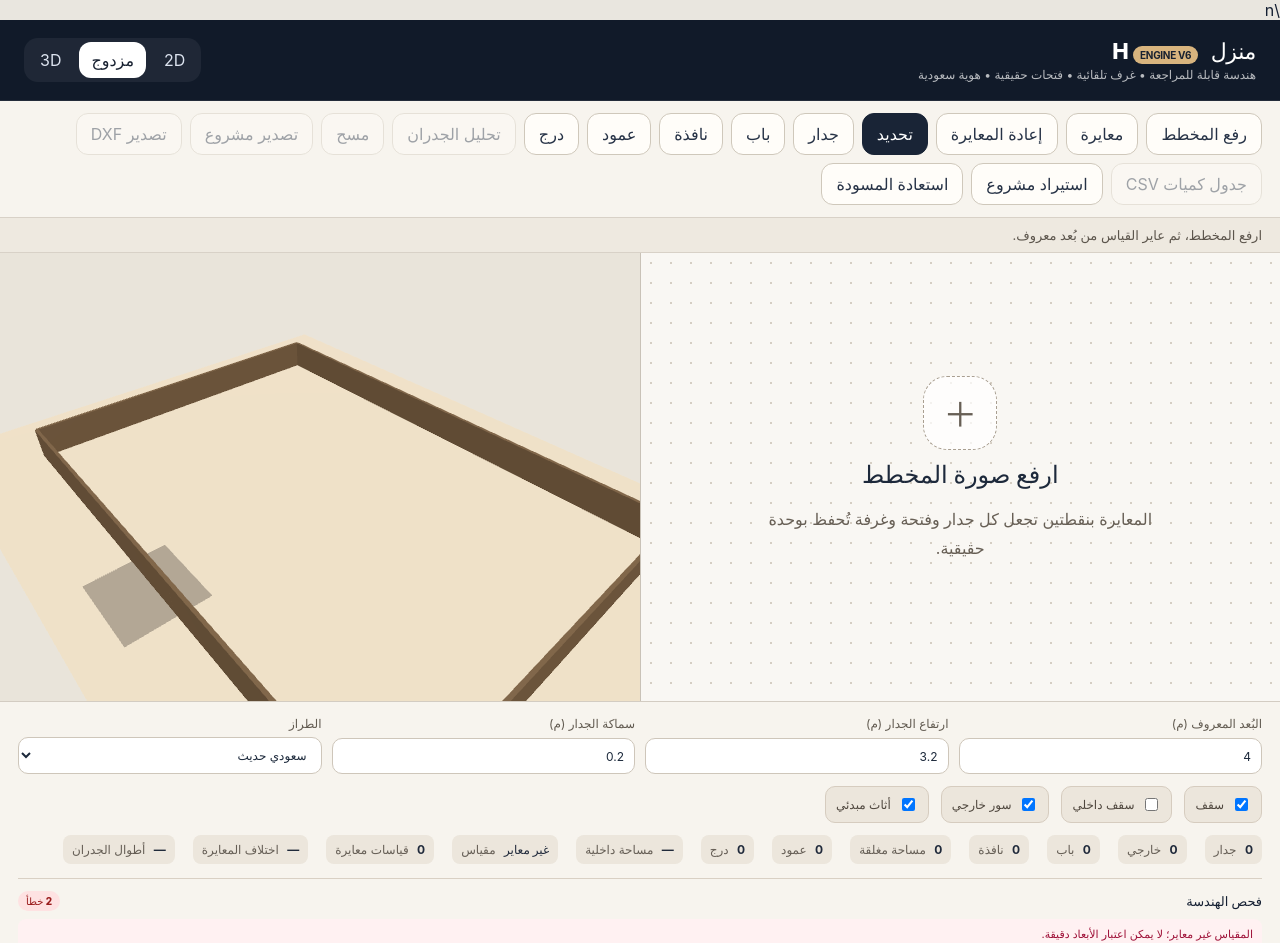
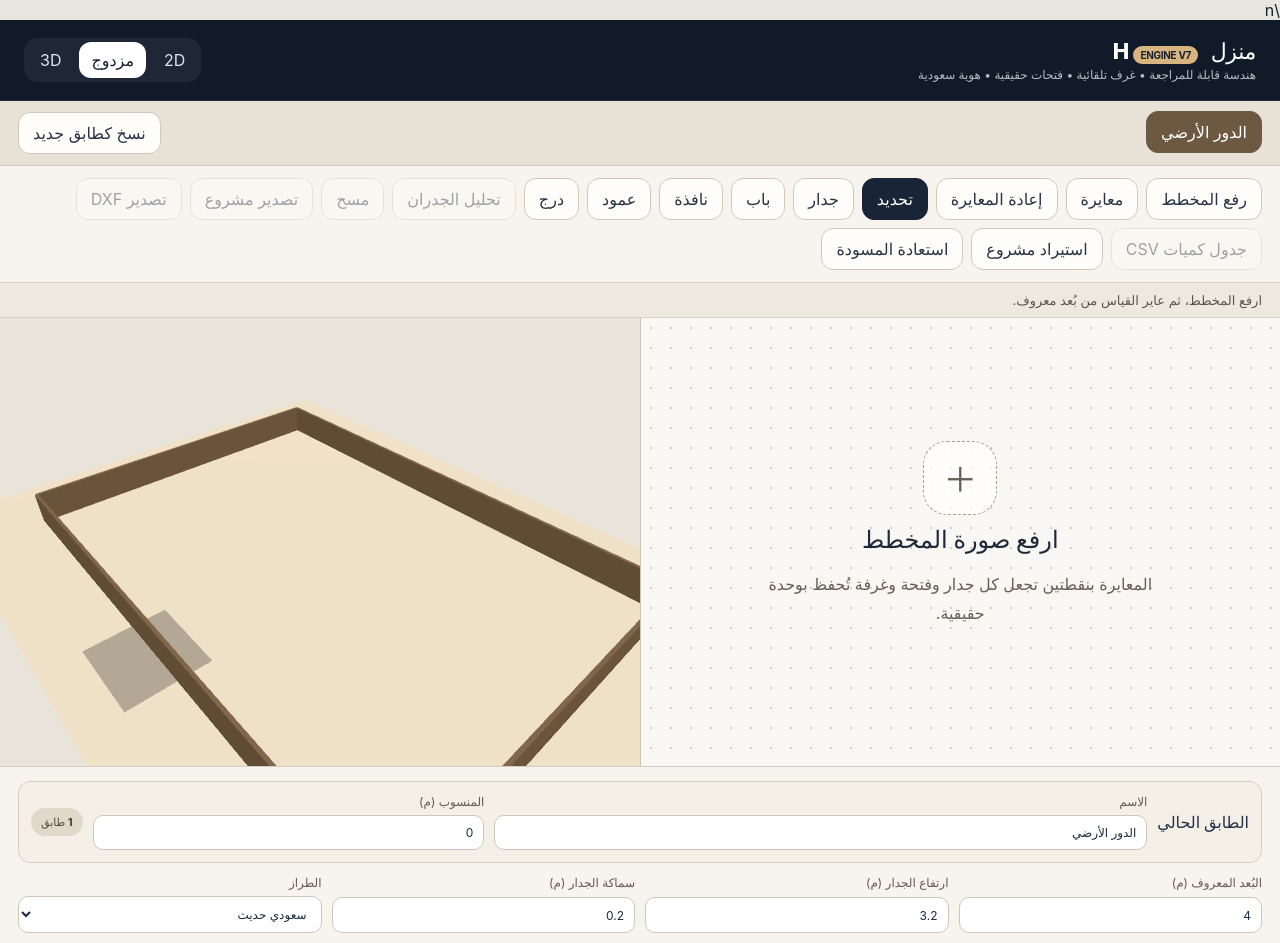
Before and after one commit to Hasan0525-H/Manzel-H, a React (Vite) app: page / in a window 1280 px wide. Shown: the top 943 px of the page. Built offline with nearby package versions, Linux system fonts and the light colour scheme.

Commit message:
Reconstruction Engine V7
Add independent multi-floor editing, project v6 persistence, floor duplication, elevations, and stacked 3D preview.

```diff
--- a/src/App.tsx
+++ b/src/App.tsx
@@ -1,7 +1,7 @@
 import { useEffect, useMemo, useRef, useState } from "react";
 import * as THREE from "three";
 import { canonicalizeAndInferOpenings, detectRooms, dist, pointOnWall, projectToSegment, snapOrthogonalIntersections, snapPoint } from "./geometry";
-import type { CalibrationEvidence, Column, Opening, Point, ProjectSnapshot, Room, Stair, Wall } from "./types";
+import type { CalibrationEvidence, Column, FloorLevel, Opening, Point, ProjectSnapshot, Room, Stair, Wall } from "./types";
 import { validateReconstruction } from "./validation";
 import { analyzeWithRemote } from "./analyzer";
 import { createEvidence, robustScale } from "./calibration";
@@ -21,6 +21,8 @@ function App() {
   const [rooms, setRooms] = useState<Room[]>([]);
   const [columns, setColumns] = useState<Column[]>([]);
   const [stairs, setStairs] = useState<Stair[]>([]);
+  const [floors, setFloors] = useState<FloorLevel[]>([]);
+  const [activeFloorId, setActiveFloorId] = useState<string>("floor-1");
   const [exteriorWallIds, setExteriorWallIds] = useState<string[]>([]);
   const [roomNames, setRoomNames] = useState<Record<string, string>>({});
   const [tool, setTool] = useState<Tool>("select");
@@ -55,6 +57,105 @@ function App() {
   const validationIssues = useMemo(() => validateReconstruction(walls, openings, rooms, metersPerPixel), [walls, openings, rooms, metersPerPixel]);
   const errorCount = validationIssues.filter((issue) => issue.severity === "error").length;
   const warningCount = validationIssues.filter((issue) => issue.severity === "warning").length;
+
+  const currentFloor = (): FloorLevel => {
+    const existing = floors.find((f) => f.id === activeFloorId);
+    return {
+      id: activeFloorId,
+      name: existing?.name || "الدور الأرضي",
+      elevationM: existing?.elevationM ?? 0,
+      heightM: wallHeight,
+      image: {
+        width: imageSize.w,
+        height: imageSize.h,
+        ...(imageDataUrl ? { dataUrl: imageDataUrl } : {}),
+      },
+      calibration: {
+        knownMeters,
+        metersPerPixel,
+        evidence: calibrationEvidence,
+        spreadPct: calibrationSpreadPct,
+      },
+      walls,
+      openings,
+      rooms,
+      columns,
+      stairs,
+    };
+  };
+
+  const syncActiveFloor = () => {
+    const floor = currentFloor();
+    setFloors((items) => {
+      const exists = items.some((f) => f.id === floor.id);
+      return exists ? items.map((f) => f.id === floor.id ? floor : f) : [...items, floor];
+    });
+    return floor;
+  };
+
+  const loadFloor = (floor: FloorLevel) => {
+    setActiveFloorId(floor.id);
+    setImageSize({ w: floor.image.width, h: floor.image.height });
+    setImageDataUrl(floor.image.dataUrl || "");
+    setImageUrl(floor.image.dataUrl || "");
+    setKnownMeters(floor.calibration.knownMeters);
+    setMetersPerPixel(floor.calibration.metersPerPixel);
+    setCalibrationEvidence(floor.calibration.evidence || []);
+    setCalibrationSpreadPct(floor.calibration.spreadPct ?? null);
+    setWallHeight(floor.heightM || 3.2);
+    setWalls(floor.walls || []);
+    setOpenings(floor.openings || []);
+    setColumns(floor.columns || []);
+    setStairs(floor.stairs || []);
+    const names: Record<string, string> = {};
+    for (const room of floor.rooms || []) names[roomKey(room)] = room.name;
+    setRoomNames(names);
+    setSelectedWallId(null);
+    setSelectedOpeningId(null);
+    setSelectedColumnId(null);
+    setSelectedStairId(null);
+  };
+
+  const switchFloor = (id: string) => {
+    const current = syncActiveFloor();
+    const target = floors.find((f) => f.id === id);
+    if (target) loadFloor(target);
+    else if (current.id === id) loadFloor(current);
+  };
+
+  const duplicateFloor = () => {
+    const source = currentFloor();
+    const nextIndex = Math.max(1, floors.length + 1);
+    const id = `floor-${Date.now()}`;
+    const elevationM = (source.elevationM || 0) + source.heightM;
+    const clone: FloorLevel = {
+      ...source,
+      id,
+      name: `الدور ${nextIndex}`,
+      elevationM,
+      walls: source.walls.map((w) => ({ ...w, id: uid(), a: { ...w.a }, b: { ...w.b } })),
+      openings: [],
+      columns: source.columns.map((col) => ({ ...col, id: uid(), point: { ...col.point } })),
+      stairs: source.stairs.map((stair) => ({ ...stair, id: uid(), origin: { ...stair.origin } })),
+      rooms: source.rooms.map((room) => ({ ...room, id: uid(), cells: room.cells.map((cell) => ({ ...cell })), centroid: { ...room.centroid } })),
+    };
+    const wallMap = new Map(source.walls.map((w, i) => [w.id, clone.walls[i]?.id]));
+    clone.openings = source.openings.map((o) => ({ ...o, id: uid(), wallId: wallMap.get(o.wallId) || o.wallId }));
+    setFloors((items) => {
+      const synced = items.some((f) => f.id === source.id) ? items.map((f) => f.id === source.id ? source : f) : [...items, source];
+      return [...synced, clone];
+    });
+    loadFloor(clone);
+    setMessage("تم إنشاء طابق جديد من نسخة الطابق الحالي.");
+  };
+
+  const renameActiveFloor = (name: string) => {
+    setFloors((items) => items.map((f) => f.id === activeFloorId ? { ...f, name } : f));
+  };
+
+  const updateActiveFloorElevation = (elevationM: number) => {
+    setFloors((items) => items.map((f) => f.id === activeFloorId ? { ...f, elevationM } : f));
+  };
 
   useEffect(() => {
     if (!scaleReady || walls.length < 4) {
@@ -93,6 +194,14 @@ function App() {
       setCalibrationEvidence([]);
       setCalibrationSpreadPct(null);
       setMetersPerPixel(null);
+      const ground: FloorLevel = {
+        id: "floor-1", name: "الدور الأرضي", elevationM: 0, heightM: wallHeight,
+        image: { width: raster.width, height: raster.height, dataUrl: raster.dataUrl },
+        calibration: { knownMeters, metersPerPixel: null, evidence: [], spreadPct: null },
+        walls: [], openings: [], rooms: [], columns: [], stairs: []
+      };
+      setFloors([ground]);
+      setActiveFloorId(ground.id);
       setMessage(raster.sourceType === "pdf"
         ? "تم تحميل الصفحة الأولى من PDF. عاير بعدًا معروفًا ثم شغّل التحليل."
         : "تم رفع المخطط. عاير القياس أولاً للحصول على أبعاد حقيقية.");
@@ -434,7 +543,7 @@ function App() {
 
   function createSnapshot(includeImage = true): ProjectSnapshot {
     return {
-      version: 5,
+      version: 6,
       units: scaleReady ? "meter" : "pixel",
       image: {
         width: imageSize.w,
@@ -448,6 +557,13 @@ function App() {
       rooms,
       columns,
       stairs,
+      floors: (() => {
+        const active = currentFloor();
+        return floors.some((f) => f.id === active.id)
+          ? floors.map((f) => f.id === active.id ? active : f)
+          : [...floors, active];
+      })(),
+      activeFloorId,
     };
   }
 
@@ -509,6 +625,28 @@ function App() {
     setOpenings(snapshot.openings || []);
     setColumns(snapshot.columns || []);
     setStairs(snapshot.stairs || []);
+    if (snapshot.floors?.length) {
+      setFloors(snapshot.floors);
+      const targetId = snapshot.activeFloorId || snapshot.floors[0].id;
+      const target = snapshot.floors.find((f) => f.id === targetId) || snapshot.floors[0];
+      loadFloor(target);
+    } else {
+      const legacyFloor: FloorLevel = {
+        id: "floor-1",
+        name: "الدور الأرضي",
+        elevationM: 0,
+        heightM: snapshot.building.wallHeight,
+        image: snapshot.image,
+        calibration: snapshot.calibration,
+        walls: snapshot.walls || [],
+        openings: snapshot.openings || [],
+        rooms: snapshot.rooms || [],
+        columns: snapshot.columns || [],
+        stairs: snapshot.stairs || [],
+      };
+      setFloors([legacyFloor]);
+      setActiveFloorId(legacyFloor.id);
+    }
     const names: Record<string, string> = {};
     for (const room of snapshot.rooms || []) names[roomKey(room)] = room.name;
     setRoomNames(names);
@@ -519,7 +657,7 @@ function App() {
     if (!file) return;
     try {
       const snapshot = JSON.parse(await file.text()) as ProjectSnapshot;
-      if (!snapshot || ![3,4,5].includes(Number(snapshot.version)) || !Array.isArray(snapshot.walls)) throw new Error("invalid");
+      if (!snapshot || ![3,4,5,6].includes(Number(snapshot.version)) || !Array.isArray(snapshot.walls)) throw new Error("invalid");
       loadSnapshot(snapshot);
     } catch {
       setMessage("ملف المشروع غير صالح أو من إصدار غير مدعوم.");
@@ -544,7 +682,7 @@ function App() {
     <div className="app">
       <header className="topbar">
         <div>
-          <div className="brand">منزل H <span>ENGINE V6</span></div>
+          <div className="brand">منزل H <span>ENGINE V7</span></div>
           <div className="subtitle">هندسة قابلة للمراجعة • غرف تلقائية • فتحات حقيقية • هوية سعودية</div>
         </div>
         <div className="view-switch">
@@ -555,6 +693,17 @@ function App() {
           ))}
         </div>
       </header>
+
+      <section className="floorbar">
+        <div className="floor-tabs">
+          {(floors.length ? floors : [currentFloor()]).map((floor) => (
+            <button key={floor.id} className={activeFloorId === floor.id ? "active" : ""} onClick={() => switchFloor(floor.id)}>
+              {floor.name}
+            </button>
+          ))}
+        </div>
+        <button onClick={duplicateFloor}>نسخ كطابق جديد</button>
+      </section>
 
       <section className="toolbar">
         <label className="upload">رفع المخطط<input type="file" accept="image/*,application/pdf,.pdf" onChange={(e) => onUpload(e.target.files?.[0])} /></label>
@@ -723,12 +872,26 @@ function App() {
               columns={columns}
               stairs={stairs}
               furnitureVisible={furnitureVisible}
+              floorElevationM={floors.find((f) => f.id === activeFloorId)?.elevationM ?? 0}
+              otherFloors={floors.filter((f) => f.id !== activeFloorId)}
             />
           </section>
         )}
       </main>
 
       <aside className="inspector">
+        <div className="floor-editor">
+          <strong>الطابق الحالي</strong>
+          <label>الاسم
+            <input value={(floors.find((f) => f.id === activeFloorId)?.name) || "الدور الأرضي"} onChange={(e) => renameActiveFloor(e.target.value)} />
+          </label>
+          <label>المنسوب (م)
+            <input type="number" step="0.01" value={floors.find((f) => f.id === activeFloorId)?.elevationM ?? 0}
+              onChange={(e) => updateActiveFloorElevation(Number(e.target.value))} />
+          </label>
+          <span className="floor-count">{Math.max(1, floors.length)} طابق</span>
+        </div>
+
         <div className="inspector-grid">
           <label>البُعد المعروف (م)
             <input type="number" step="0.01" value={knownMeters} onChange={(e) => setKnownMeters(Number(e.target.value))} />
@@ -936,6 +1099,8 @@ function ThreePreview(props: {
   columns: Column[];
   stairs: Stair[];
   furnitureVisible: boolean;
+  floorElevationM: number;
+  otherFloors: FloorLevel[];
 }) {
   const mount = useRef<HTMLDivElement | null>(null);
   const exportRoot = useRef<THREE.Group | null>(null);
@@ -1206,7 +1371,30 @@ function ThreePreview(props: {
       }
     }
 
+    group.position.y = props.floorElevationM;
     scene.add(group);
+
+    const ghostMat = new THREE.MeshStandardMaterial({ color: 0x9ca3af, roughness: 0.85, transparent: true, opacity: 0.38 });
+    for (const floor of props.otherFloors) {
+      const floorScale = floor.calibration.metersPerPixel ?? scale;
+      const floorCx = floor.image.width * floorScale / 2;
+      const floorCy = floor.image.height * floorScale / 2;
+      const ghost = new THREE.Group();
+      ghost.position.y = floor.elevationM;
+      for (const wall of floor.walls) {
+        const ax = wall.a.x * floorScale - floorCx, az = wall.a.y * floorScale - floorCy;
+        const bx = wall.b.x * floorScale - floorCx, bz = wall.b.y * floorScale - floorCy;
+        const dx = bx - ax, dz = bz - az;
+        const len = Math.hypot(dx, dz);
+        if (len < 0.05) continue;
+        const thickness = Math.max(0.08, wall.thickness * floorScale);
+        const mesh = new THREE.Mesh(new THREE.BoxGeometry(len, floor.heightM, thickness), ghostMat);
+        mesh.position.set((ax + bx) / 2, floor.heightM / 2, (az + bz) / 2);
+        mesh.rotation.y = -Math.atan2(dz, dx);
+        ghost.add(mesh);
+      }
+      scene.add(ghost);
+    }
 
     const ground = new THREE.Mesh(
       new THREE.PlaneGeometry(planW + 12, planH + 12),
@@ -1299,6 +1487,8 @@ function ThreePreview(props: {
     props.columns,
     props.stairs,
     props.furnitureVisible,
+    props.floorElevationM,
+    props.otherFloors,
   ]);
 
   return (
--- a/src/styles.css
+++ b/src/styles.css
@@ -294,3 +294,55 @@ button:disabled { opacity: .42; cursor: not-allowed; transform: none; }
   stroke-width: 4px !important;
   filter: drop-shadow(0 0 5px rgba(220,38,38,.45));
 }
+
+.floorbar {
+  display: flex;
+  align-items: center;
+  gap: 10px;
+  padding: 10px 18px;
+  background: #e8e1d6;
+  border-bottom: 1px solid #d4c9bb;
+}
+.floor-tabs {
+  display: flex;
+  gap: 6px;
+  flex: 1;
+  overflow-x: auto;
+  padding-bottom: 2px;
+}
+.floor-tabs button {
+  white-space: nowrap;
+}
+.floor-tabs button.active {
+  background: #6d5841;
+  color: #fff;
+  border-color: #6d5841;
+}
+.floor-editor {
+  display: grid;
+  grid-template-columns: auto minmax(140px, 1fr) minmax(120px, .6fr) auto;
+  gap: 10px;
+  align-items: end;
+  margin-bottom: 12px;
+  padding: 12px;
+  border: 1px solid #d7cec2;
+  border-radius: 12px;
+  background: #f4efe7;
+}
+.floor-editor > strong {
+  align-self: center;
+  color: #243047;
+}
+.floor-count {
+  align-self: center;
+  padding: 7px 10px;
+  border-radius: 999px;
+  background: #e2d8ca;
+  color: #54493d;
+  font-size: 11px;
+  font-weight: 800;
+}
+@media (max-width: 700px) {
+  .floorbar { align-items: stretch; flex-direction: column; }
+  .floor-editor { grid-template-columns: 1fr 1fr; }
+}
```
Also changed, not shown: src/types.ts (+22 -1 lines), 1 other file (tests, documents, lock files or other folders).
